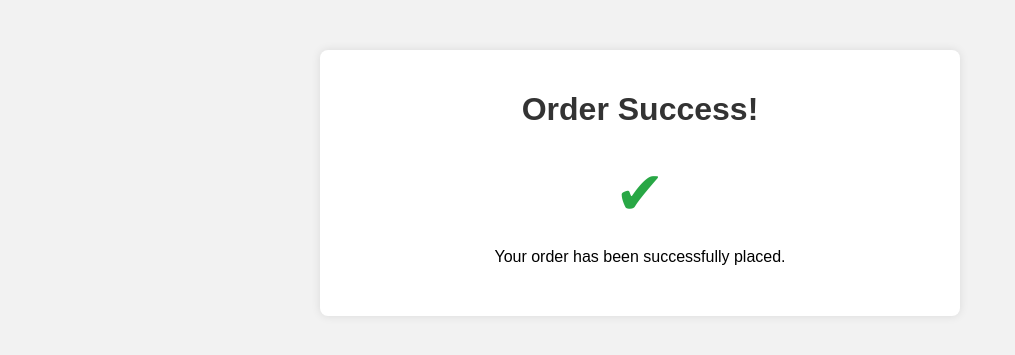
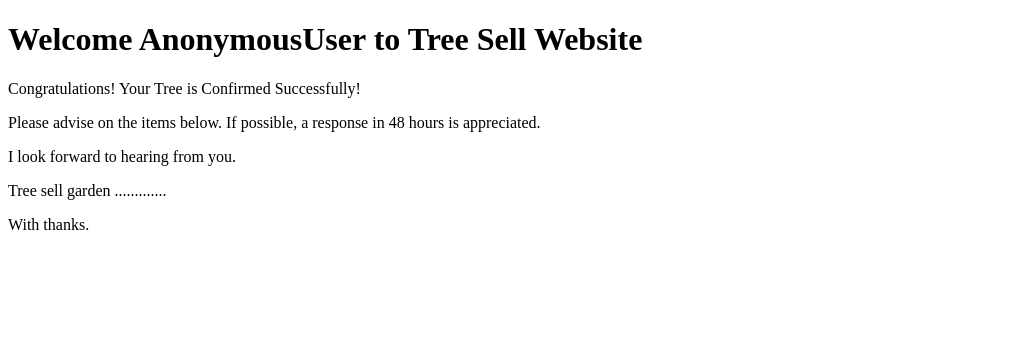
Before and after one commit to robiul99siyam/Botanical-Api, a Django app: template order/templates/oreder.html in a window 1280 px wide. Shown: the top 355 px of the page, without its empty margins (0-1015 px from the left). Run offline with Django 4.2, Linux system fonts and the light colour scheme; the template is opened without the code that fills it, so the values that code supplies are empty.

Commit message:
order model update now

```diff
--- a/order/admin.py
+++ b/order/admin.py
@@ -8,12 +8,12 @@ from django.template.loader import render_to_string
 
 
 class ProductOreder(admin.ModelAdmin):
-    list_display = ['product_name','current_address','phone_number', 'product_dealybary']
+    list_display = ['product_name','current_address','phone_number', 'product_dealybary','full_name','email']
     def save_model(self,request,obj,form,change):
         if obj.product_dealybary == 'Running':
             email_subject = "Tree Shop Order Now "
-            email_body = render_to_string('oreder.html',{'user':obj.user})
-            email = EmailMultiAlternatives(email_subject,'',to=[obj.user.email])
+            email_body = render_to_string('oreder.html',{'user':obj.full_name})
+            email = EmailMultiAlternatives(email_subject,'',to=[obj.email])
             email.attach_alternative(email_body,'text/html')
             email.send()
 
--- a/order/templates/oreder.html
+++ b/order/templates/oreder.html
@@ -1,65 +1,28 @@
 <!DOCTYPE html>
-<html lang="en">
+<html>
+
 <head>
-    <meta charset="UTF-8">
-    <meta name="viewport" content="width=device-width, initial-scale=1.0">
-    <title>Order Success</title>
-    <style>
-        body {
-            font-family: Arial, sans-serif;
-            margin: 0;
-            padding: 0;
-            background-color: #f2f2f2;
-        }
-        .container {
-            max-width: 600px;
-            margin: 50px auto;
-            background-color: #fff;
-            padding: 20px;
-            border-radius: 8px;
-            box-shadow: 0 0 10px rgba(0, 0, 0, 0.1);
-        }
-        h1 {
-            text-align: center;
-            color: #333;
-        }
-        .success-message {
-            text-align: center;
-            margin-top: 30px;
-        }
-        .success-icon {
-            color: #28a745;
-            font-size: 60px;
-            margin-bottom: 20px;
-        }
-        .button-container {
-            text-align: center;
-            margin-top: 30px;
-        }
-        .button {
-            display: inline-block;
-            padding: 10px 20px;
-            background-color: #007bff;
-            color: #fff;
-            text-decoration: none;
-            border-radius: 5px;
-            transition: background-color 0.3s;
-        }
-        .button:hover {
-            background-color: #0056b3;
-        }
-    </style>
+    <title>Confirm Event Now</title>
 </head>
+
 <body>
-    <div class="container">
-        <h1>Order Success!</h1>
-        <div class="success-message">
-            <div class="success-icon">&#10004;</div>
-            <p>Your order has been successfully placed.</p>
-        </div>
-        <div class="button-container">
-           {{user.username}}
-        </div>
-    </div>
+    <h1>Welcome {{ user }} to Tree Sell Website </h1>
+
+    <p>Congratulations! Your Tree is Confirmed Successfully!</p>
+
+
+
+
+
+    <p>Please advise on the items below. If possible, a response in 48 hours is appreciated.</p>
+
+
+
+    <p>I look forward to hearing from you.</p>
+    <p>Tree sell garden .............</p>
+
+    <p>With thanks.</p>
+
 </body>
+
 </html>
```
Also changed, not shown: order/models.py (+6 -1 lines), db.sqlite3, feature_product/media/images/img03.jpg (added), order/migrations/0003_orderproduct_city_orderproduct_credit_number_and_more.py (added), order/migrations/0004_alter_orderproduct_current_address.py (added).
